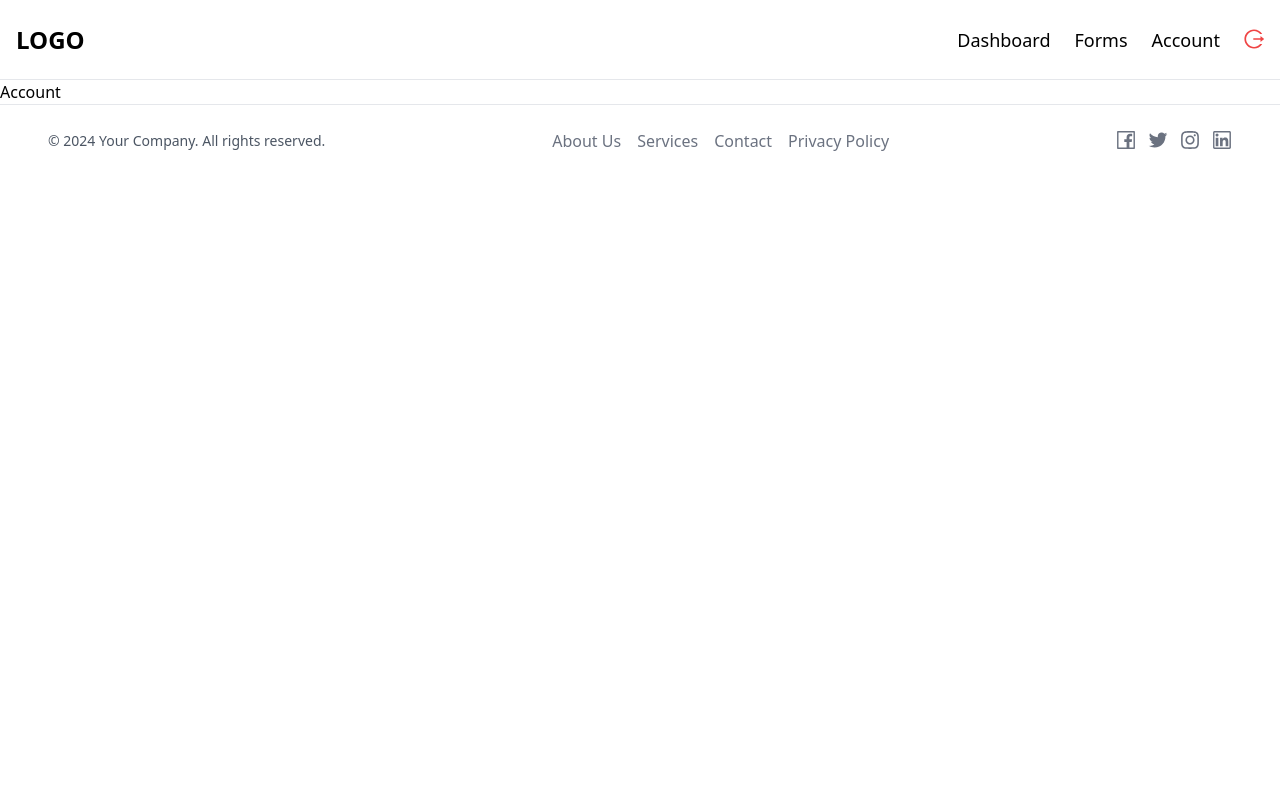
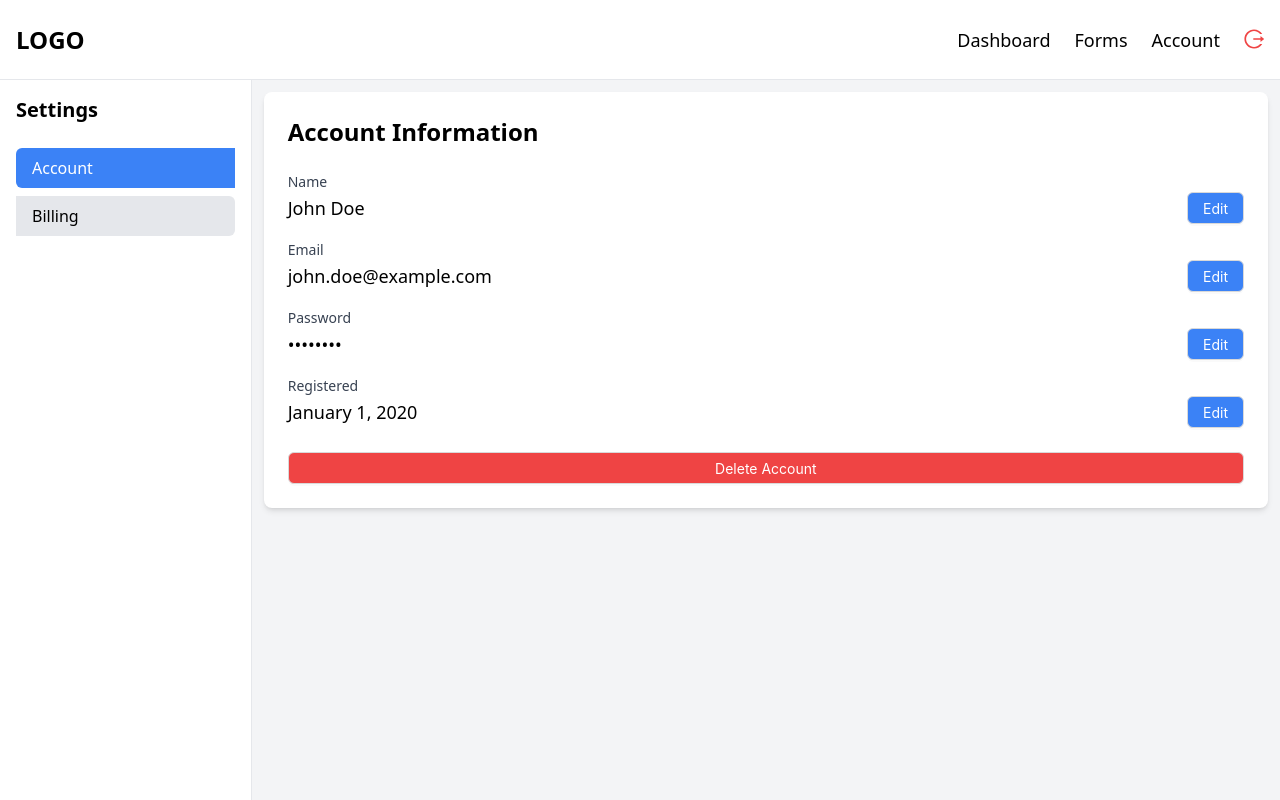
Before and after one commit to Abhiiix0/formspree_clone, a React (Create React App) app in the folder frontend/: page /account in a window 1280 px wide. Shown: the top 800 px of the page. Built offline with nearby package versions, Linux system fonts and the light colour scheme; no server answers.

Commit message:
add acc page with base setup

```diff
--- /dev/null
+++ b/frontend/src/components/BillingComp.jsx
@@ -0,0 +1,12 @@
+import React from "react";
+
+const BillingComp = () => {
+  return (
+    <div className="bg-white p-6 rounded-lg shadow-md">
+      <h2 className="text-2xl font-semibold mb-6">Billing Information</h2>
+      <p>Billing details go here.</p>
+    </div>
+  );
+};
+
+export default BillingComp;
--- a/frontend/src/components/DashbaordHeader.jsx
+++ b/frontend/src/components/DashbaordHeader.jsx
@@ -43,7 +43,9 @@ const DashbaordHeader = () => {
             Dashboard
           </Link>
           <p className="text-lg cursor-pointer">Forms</p>
-          <p className="text-lg cursor-pointer">Account</p>
+          <Link to="/account" className="text-lg cursor-pointer">
+            Account
+          </Link>
           <p onClick={() => logout()} className=" text-xl cursor-pointer">
             <LogoutOutlined className=" text-red-500 " />
           </p>
@@ -66,7 +68,9 @@ const DashbaordHeader = () => {
               Dashboard
             </Link>
             <Link className="font-medium cursor-pointer">Forms</Link>
-            <Link className="font-medium cursor-pointer">Account</Link>
+            <Link to="/account" className="font-medium cursor-pointer">
+              Account
+            </Link>
           </div>
           <p
             onClick={() => logout()}
--- a/frontend/src/components/Footer.jsx
+++ b/frontend/src/components/Footer.jsx
@@ -18,7 +18,7 @@ const Footer = () => {
     }
   }, [id]);
   return (
-    <footer className="h-auto py-4 sm:py-6 border-t bg-white flex flex-col md:flex-row items-center justify-between px-4 md:px-12">
+    <footer className="h-fit py-4 sm:py-6 border-t bg-white flex flex-col md:flex-row items-center justify-between px-4 md:px-12">
       {/* Top Section - Mobile Only */}
       <div className="text-gray-600 text-sm mb-3 md:mb-0">
         &copy; {new Date().getFullYear()} Your Company. All rights reserved.
--- a/frontend/src/components/Submissions.jsx
+++ b/frontend/src/components/Submissions.jsx
@@ -146,9 +146,7 @@ const Submissions = () => {
         >
           <div>
             {Object.entries(selectedData)
-              .filter(
-                ([key]) => !["index", "submittedAt", "Date"].includes(key)
-              ) // Exclude these fields
+              .filter(([key]) => !["index", "id"].includes(key)) // Exclude these fields
               .map(([key, value]) => (
                 <div key={key}>
                   <h3 className="font-semibold">
--- a/frontend/src/pages/Account.jsx
+++ b/frontend/src/pages/Account.jsx
@@ -1,14 +1,264 @@
-import React from "react";
+import React, { useState } from "react";
+import { useForm } from "react-hook-form";
+import { Modal, Button, Input } from "antd";
 import DashbaordHeader from "../components/DashbaordHeader";
 import Footer from "../components/Footer";
+import BillingComp from "../components/BillingComp";
 
 const Account = () => {
+  const [activeTab, setActiveTab] = useState("account"); // Track the selected tab (Account/Billing)
+  const [isEditModalVisible, setIsEditModalVisible] = useState(false); // Modal visibility
+  const [editField, setEditField] = useState(""); // Field to edit (Name, Email, etc.)
+  const [isDeleteModalVisible, setIsDeleteModalVisible] = useState(false); // Delete account modal visibility
+
+  const {
+    register,
+    handleSubmit,
+    formState: { errors },
+    setValue,
+  } = useForm();
+
+  const onSubmit = (data) => {
+    console.log("Account Data Submitted:", data);
+    // API call to update user data
+  };
+
+  const handleEdit = (field) => {
+    setEditField(field);
+    setIsEditModalVisible(true); // Open modal for editing
+  };
+
+  const handleSaveEdit = (data) => {
+    // Save the changes
+    console.log("Field Data Edited:", data);
+    setIsEditModalVisible(false); // Close modal
+  };
+
+  const handleDeleteAccount = (data) => {
+    // Delete account logic (confirmation)
+    console.log("Account Deleted with password:", data);
+    setIsDeleteModalVisible(false); // Close delete modal
+  };
+
   return (
-    <>
+    <div className=" bg-gray-100">
       <DashbaordHeader />
-      <div>Account</div>
+      <div className=" h-screen  flex md:flex-row flex-col w-full">
+        {/* Left Sidebar */}
+        <div className=" w-full md:w-[20%] bg-white p-4 border-r">
+          <h2 className="text-xl hidden md:block font-semibold mb-6">
+            Settings
+          </h2>
+          <div className=" flex flex-row md:flex-col">
+            <button
+              className={`w-full py-2 px-4 md:mb-2  rounded-l-md md: rounded-none text-center md:text-left ${
+                activeTab === "account"
+                  ? "bg-blue-500 text-white"
+                  : "bg-gray-200"
+              }`}
+              onClick={() => setActiveTab("account")}
+            >
+              Account
+            </button>
+            <button
+              className={`w-full py-2 text-center px-4 rounded-r-md md: rounded-none md:text-left ${
+                activeTab === "billing"
+                  ? "bg-blue-500 text-white"
+                  : "bg-gray-200"
+              }`}
+              onClick={() => setActiveTab("billing")}
+            >
+              Billing
+            </button>
+          </div>
+        </div>
+
+        {/* Right Content Area */}
+        <div className=" md:w-[80%] m-3">
+          {activeTab === "account" ? (
+            <div className="bg-white p-6 rounded-lg shadow-md">
+              <h2 className="text-2xl font-semibold mb-6">
+                Account Information
+              </h2>
+              <form onSubmit={handleSubmit(onSubmit)}>
+                {/* Name */}
+                <div className="mb-4">
+                  <label className="block text-sm font-medium text-gray-700">
+                    Name
+                  </label>
+                  <div className="flex justify-between items-center">
+                    <span className="text-lg">John Doe</span>
+                    <Button
+                      onClick={() => handleEdit("name")}
+                      className="bg-blue-500 text-white"
+                    >
+                      Edit
+                    </Button>
+                  </div>
+                </div>
+
+                {/* Email */}
+                <div className="mb-4">
+                  <label className="block text-sm font-medium text-gray-700">
+                    Email
+                  </label>
+                  <div className="flex justify-between items-center">
+                    <span className="text-lg">john.doe@example.com</span>
+                    <Button
+                      onClick={() => handleEdit("email")}
+                      className="bg-blue-500 text-white"
+                    >
+                      Edit
+                    </Button>
+                  </div>
+                </div>
+
+                {/* Password */}
+                <div className="mb-4">
+                  <label className="block text-sm font-medium text-gray-700">
+                    Password
+                  </label>
+                  <div className="flex justify-between items-center">
+                    <span className="text-lg">••••••••</span>
+                    <Button
+                      onClick={() => handleEdit("password")}
+                      className="bg-blue-500 text-white"
+                    >
+                      Edit
+                    </Button>
+                  </div>
+                </div>
+
+                {/* Registered Date */}
+                <div className="mb-4">
+                  <label className="block text-sm font-medium text-gray-700">
+                    Registered
+                  </label>
+                  <div className="flex justify-between items-center">
+                    <span className="text-lg">January 1, 2020</span>
+                    <Button
+                      onClick={() => handleEdit("registered")}
+                      className="bg-blue-500 text-white"
+                    >
+                      Edit
+                    </Button>
+                  </div>
+                </div>
+
+                {/* Delete Account */}
+                <div className="mt-6">
+                  <Button
+                    onClick={() => setIsDeleteModalVisible(true)}
+                    className="bg-red-500 text-white w-full"
+                  >
+                    Delete Account
+                  </Button>
+                </div>
+              </form>
+            </div>
+          ) : (
+            <BillingComp />
+          )}
+        </div>
+      </div>
+
+      {/* Edit Modal */}
+      <Modal
+        title={`Edit ${editField.charAt(0).toUpperCase() + editField.slice(1)}`}
+        visible={isEditModalVisible}
+        onCancel={() => setIsEditModalVisible(false)}
+        footer={null}
+      >
+        <form onSubmit={handleSubmit(handleSaveEdit)}>
+          {editField === "name" && (
+            <div className="mb-4">
+              <label className="block text-sm font-medium text-gray-700">
+                Name
+              </label>
+              <Input
+                {...register("name", { required: "Name is required" })}
+                placeholder="Enter your name"
+              />
+              {errors.name && (
+                <p className="text-red-500 text-sm">{errors.name.message}</p>
+              )}
+            </div>
+          )}
+          {editField === "email" && (
+            <div className="mb-4">
+              <label className="block text-sm font-medium text-gray-700">
+                Email
+              </label>
+              <Input
+                {...register("email", { required: "Email is required" })}
+                placeholder="Enter your email"
+              />
+              {errors.email && (
+                <p className="text-red-500 text-sm">{errors.email.message}</p>
+              )}
+            </div>
+          )}
+          {editField === "password" && (
+            <div className="mb-4">
+              <label className="block text-sm font-medium text-gray-700">
+                New Password
+              </label>
+              <Input.Password
+                {...register("password", { required: "Password is required" })}
+                placeholder="Enter new password"
+              />
+              {errors.password && (
+                <p className="text-red-500 text-sm">
+                  {errors.password.message}
+                </p>
+              )}
+            </div>
+          )}
+          {editField === "registered" && (
+            <div className="mb-4">
+              <label className="block text-sm font-medium text-gray-700">
+                Registered
+              </label>
+              <span className="text-lg">January 1, 2020</span>
+            </div>
+          )}
+          <Button
+            type="primary"
+            htmlType="submit"
+            className="w-full bg-blue-500 text-white"
+          >
+            Save
+          </Button>
+        </form>
+      </Modal>
+
+      {/* Delete Account Modal */}
+      <Modal
+        title="Delete Account"
+        visible={isDeleteModalVisible}
+        onCancel={() => setIsDeleteModalVisible(false)}
+        footer={null}
+      >
+        <form onSubmit={handleSubmit(handleDeleteAccount)}>
+          <div className="mb-4">
+            <label className="block text-sm font-medium text-gray-700">
+              Enter your password to confirm:
+            </label>
+            <Input.Password
+              {...register("password", { required: "Password is required" })}
+              placeholder="Enter your password"
+            />
+            {errors.password && (
+              <p className="text-red-500 text-sm">{errors.password.message}</p>
+            )}
+          </div>
+          <Button type="danger" htmlType="submit" className="w-full">
+            Confirm Deletion
+          </Button>
+        </form>
+      </Modal>
       <Footer />
-    </>
+    </div>
   );
 };
 
```
Also changed, not shown: frontend/src/components/AccComponent.jsx (added).
